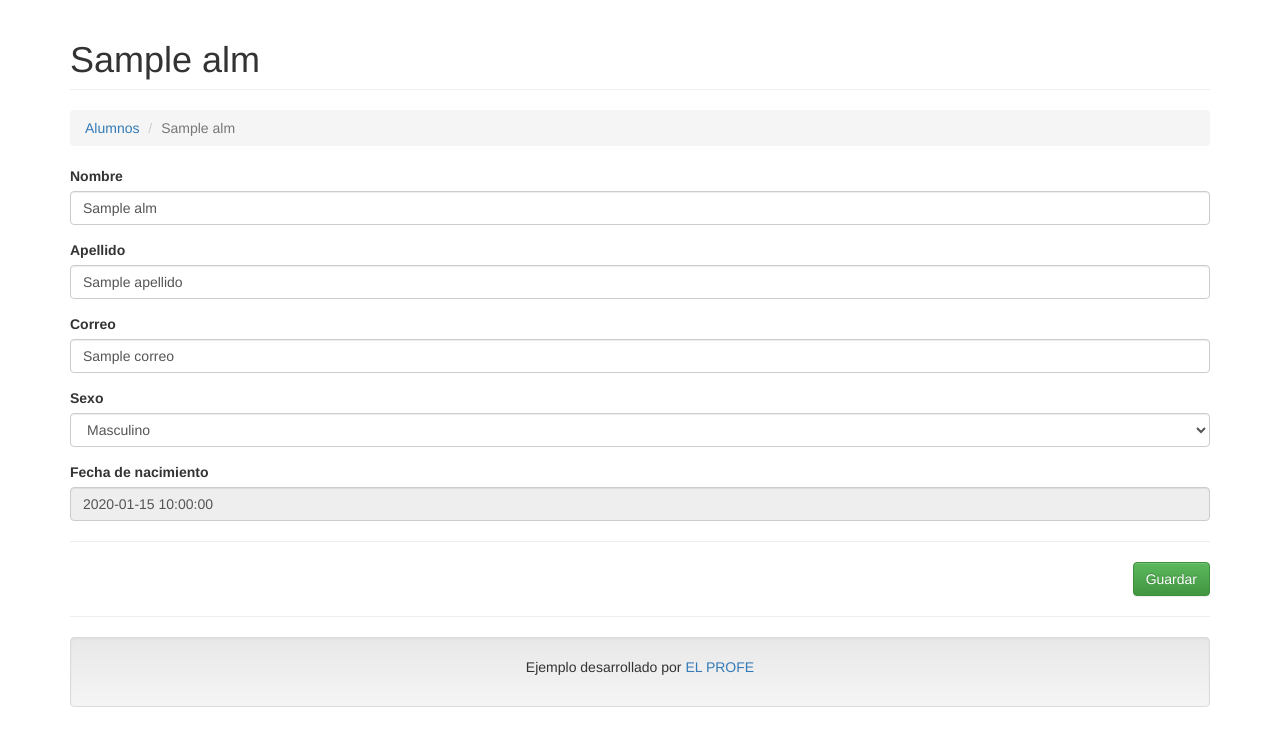
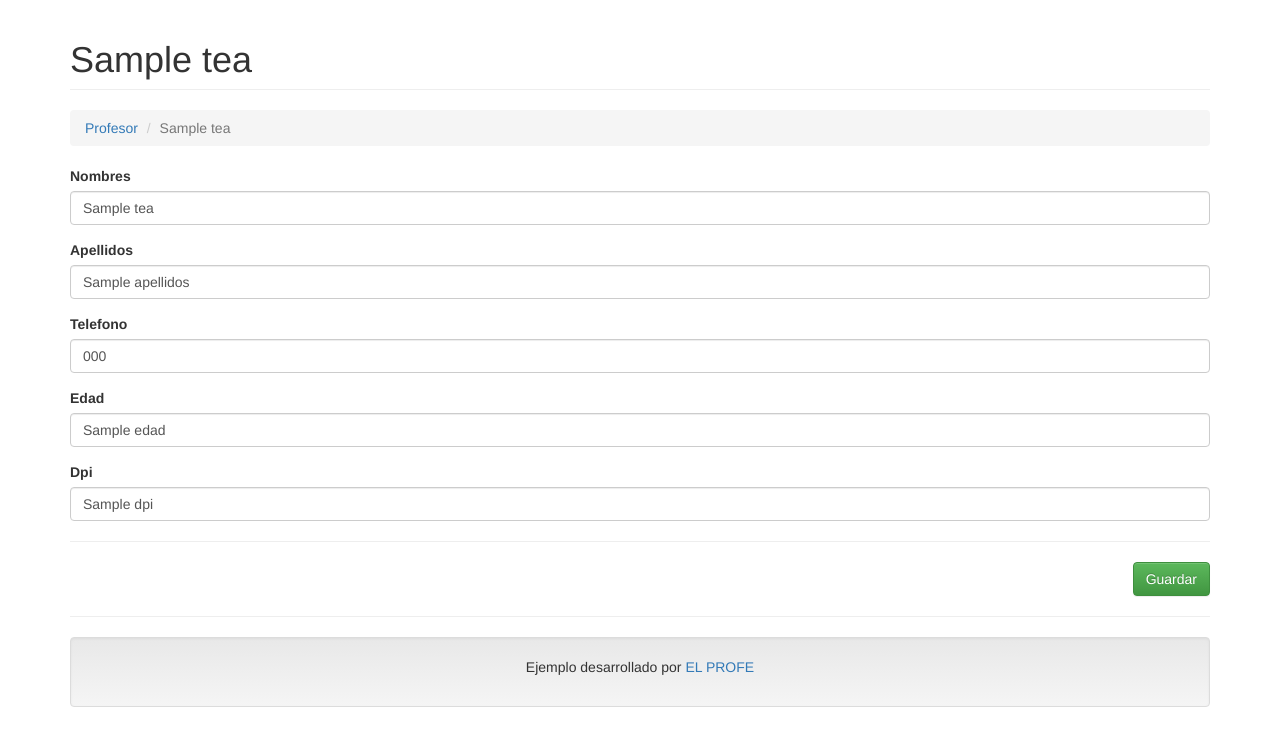
Before and after one commit to AlexanderSiguenza/CrudPhpMvc, a PHP site: template view/teacher/edit-teacher.php in a window 1280 px wide. Shown: the top 746 px of the page. Run offline with PHP 8.4, Linux system fonts and the light colour scheme; the template is opened without the code that fills it: most values are stand-ins (such as "Sample title", 1, 10 or a date in 2020); a stand-in replaces the project's code that opens the database connection; some libraries are stand-ins or nearby versions.

Commit message:
se agrego el fomulario edit-teacher.php

```diff
--- a/controller/alumno.controller.php
+++ b/controller/alumno.controller.php
@@ -25,6 +25,7 @@ class AlumnoController{
         require_once 'view/footer.php';
     }
 
+
     public function Guardar(){
         $alm = new Alumno();
         $alm->id = $_REQUEST['id'];
@@ -33,9 +34,7 @@ class AlumnoController{
         $alm->Correo = $_REQUEST['Correo'];
         $alm->Sexo = $_REQUEST['Sexo'];
         $alm->FechaNacimiento = $_REQUEST['FechaNacimiento'];
-        $alm->id > 0
-            ? $this->model->Actualizar($alm)
-            : $this->model->Registrar($alm);
+        $alm->id > 0 ? $this->model->Actualizar($alm) : $this->model->Registrar($alm);
         header('Location: index.php');
     }
 
--- a/index.php
+++ b/index.php
@@ -18,8 +18,8 @@ else
     //$resultado = $condicion            ? 'verdadero'    : 'falso';
     $accion =      isset($_REQUEST['a']) ? $_REQUEST['a'] : 'Index';
     // Instanciamos el controlador
-    require_once "controller/$controller.controller.php";
-    $controller = ucwords($controller) . 'Controller';
+    require_once "controller/controller.$controller.php";
+    $controller = ucwords($controller).'Controller';
     $controller = new $controller;
     // Llama la accion
     call_user_func( array( $controller, $accion ) );
--- a/view/teacher/edit-teacher.php
+++ b/view/teacher/edit-teacher.php
@@ -1,41 +1,38 @@
 <h1 class="page-header">
-    <?php echo $alm->id != null ? $alm->Nombre : 'Nuevo Registro'; ?>
+    <?php echo $tea->id != null ? $tea->nombres : 'Nuevo Registro'; ?>
 </h1>
 
 <ol class="breadcrumb">
-  <li><a href="?c=Alumno">Alumnos</a></li>
-  <li class="active"><?php echo $alm->id != null ? $alm->Nombre : 'Nuevo Registro'; ?></li>
+  <li><a href="?c=Teacher">Profesor</a></li>
+  <li class="active"><?php echo $tea->id != null ? $tea->nombres : 'Nuevo Registro'; ?></li>
 </ol>
 
-<form id="frm-alumno" action="?c=Alumno&a=Guardar" method="post" enctype="multipart/form-data">
-    <input type="hidden" name="id" value="<?php echo $alm->id; ?>" />
+<form id="frm-teacher" action="?c=Teacher&a=Guardar" method="post" enctype="multipart/form-data">
+    <input type="hidden" name="id" value="<?php echo $tea->id; ?>" />
 
     <div class="form-group">
-        <label>Nombre</label>
-        <input type="text" name="Nombre" value="<?php echo $alm->Nombre; ?>" class="form-control" placeholder="Ingrese su nombre" data-validacion-tipo="requerido|min:3" />
+        <label>Nombres</label>
+        <input type="text" name="nombre" value="<?php echo $tea->nombres; ?>" class="form-control" placeholder="Ingrese sus nombres" data-validacion-tipo="requerido" />
     </div>
 
     <div class="form-group">
-        <label>Apellido</label>
-        <input type="text" name="Apellido" value="<?php echo $alm->Apellido; ?>" class="form-control" placeholder="Ingrese su apellido" data-validacion-tipo="requerido|min:10" />
+        <label>Apellidos</label>
+        <input type="text" name="apellido" value="<?php echo $tea->apellidos; ?>" class="form-control" placeholder="Ingrese sus apellidos" data-validacion-tipo="requerido" />
     </div>
 
     <div class="form-group">
-        <label>Correo</label>
-        <input type="text" name="Correo" value="<?php echo $alm->Correo; ?>" class="form-control" placeholder="Ingrese su correo electrónico" data-validacion-tipo="requerido|email" />
+        <label>Telefono</label>
+        <input type="text" name="telefono" value="<?php echo $tea->telefono; ?>" class="form-control" placeholder="Ingrese su telefono" data-validacion-tipo="requerido" />
     </div>
 
     <div class="form-group">
-        <label>Sexo</label>
-        <select name="Sexo" class="form-control">
-            <option <?php echo $alm->Sexo == 1 ? 'selected' : ''; ?> value="1">Masculino</option>
-            <option <?php echo $alm->Sexo == 2 ? 'selected' : ''; ?> value="2">Femenino</option>
-        </select>
+        <label>Edad</label>
+        <input  type="text" name="edad" value="<?php echo $tea->edad; ?>" class="form-control" placeholder="Ingrese su edad" data-validacion-tipo="requerido" />
     </div>
 
     <div class="form-group">
-        <label>Fecha de nacimiento</label>
-        <input readonly type="text" name="FechaNacimiento" value="<?php echo $alm->FechaNacimiento; ?>" class="form-control datepicker" placeholder="Ingrese su fecha de nacimiento" data-validacion-tipo="requerido" />
+        <label>Dpi</label>
+        <input  type="text" name="dpi" value="<?php echo $tea->dpi; ?>" class="form-control" placeholder="Ingrese su dpi" data-validacion-tipo="requerido" />
     </div>
 
     <hr />
@@ -47,7 +44,7 @@
 
 <script>
     $(document).ready(function(){
-        $("#frm-alumno").submit(function(){
+        $("#frm-teacher").submit(function(){
             return $(this).validate();
         });
     })
```
Also changed, not shown: controller/controller.teacher.php (+19 -0 lines), model/model.teacher.php (+52 -0 lines).
